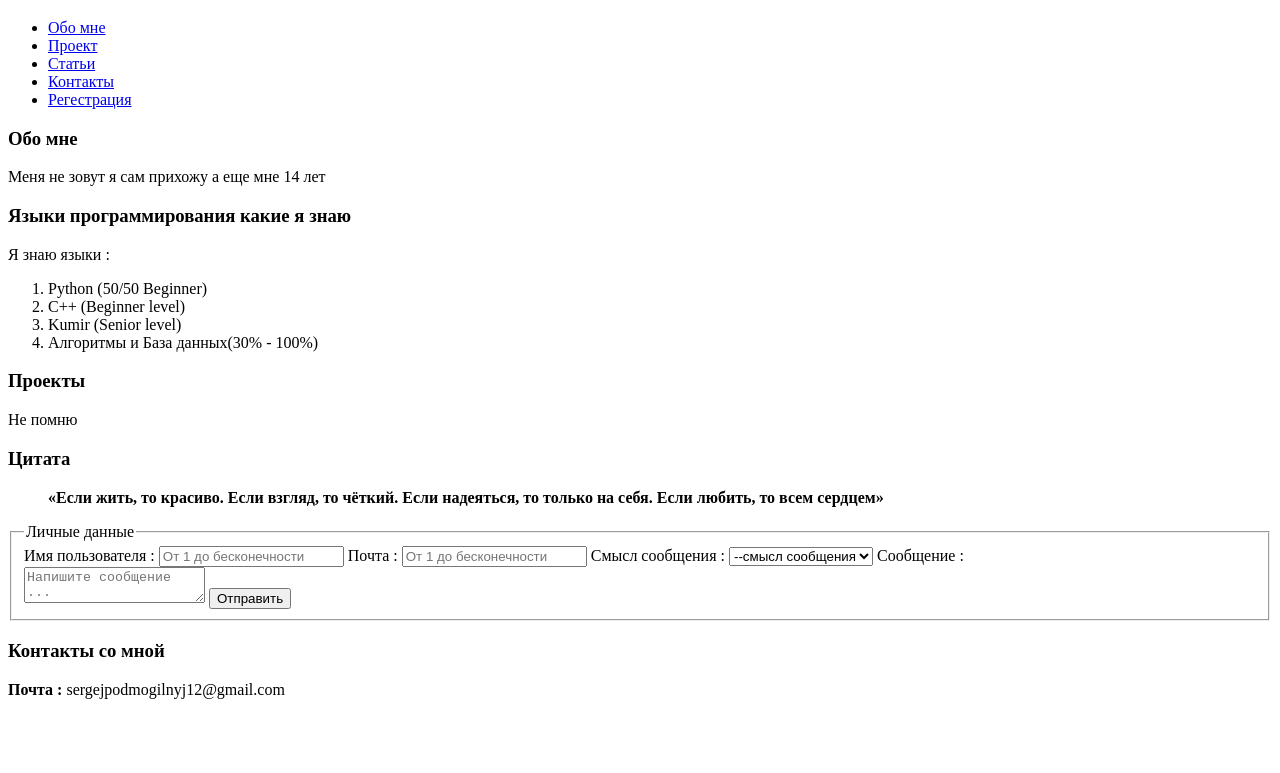
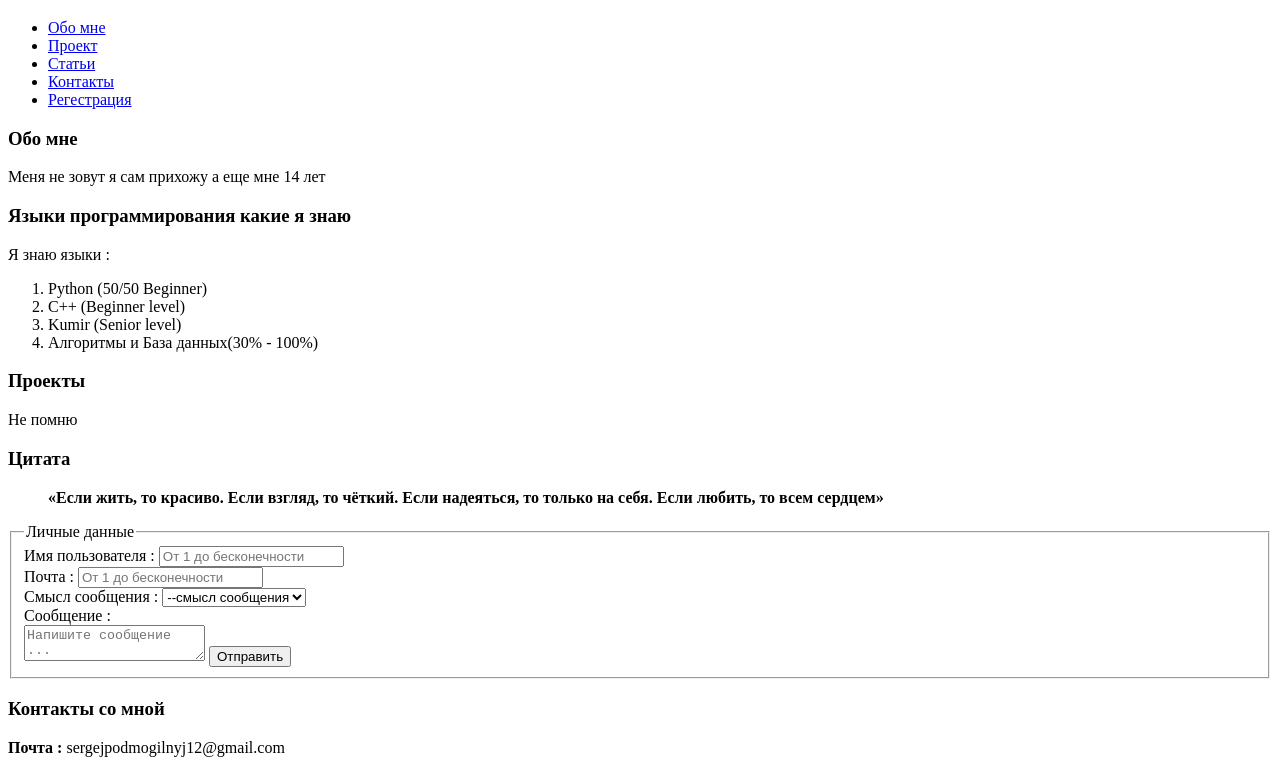
Before and after one commit to sergopun/first-web228, a plain HTML site: page index.html in a window 1280 px wide. Shown: the part 61-834 px from the top of the page. Before the commit the page ends 800 px from the top, so only its background shows below. Drawn offline with Linux system fonts and the light colour scheme.

Commit message:
Update index.html

```diff
--- a/index.html
+++ b/index.html
@@ -58,18 +58,18 @@
             <legend>Личные данные</legend>
                <label for = "username">Имя пользователя : </label>
                <input type ="text" id = "username" name ="login"
-               placeholder="От 1 до бесконечности">
+               placeholder="От 1 до бесконечности"><br>
 
                <label for = "email">Почта : </label>
                <input type ="text" id = "email" name ="email"
-               placeholder="От 1 до бесконечности">
+               placeholder="От 1 до бесконечности"><br>
 
                <label for = "smisl">Смысл сообщения : </label>
                <select id="smisl" name="smisl" required>
                   <option value="" disabled selected>--смысл сообщения</option>
                   <option value="prostotak">Просто так</option>
                   <option value="report">Другое</option>
-               </select>
+               </select><br>
 
                <label>Сообщение : </label><br>
                <textarea placeholder="Напишите сообщение ..."></textarea>
```
